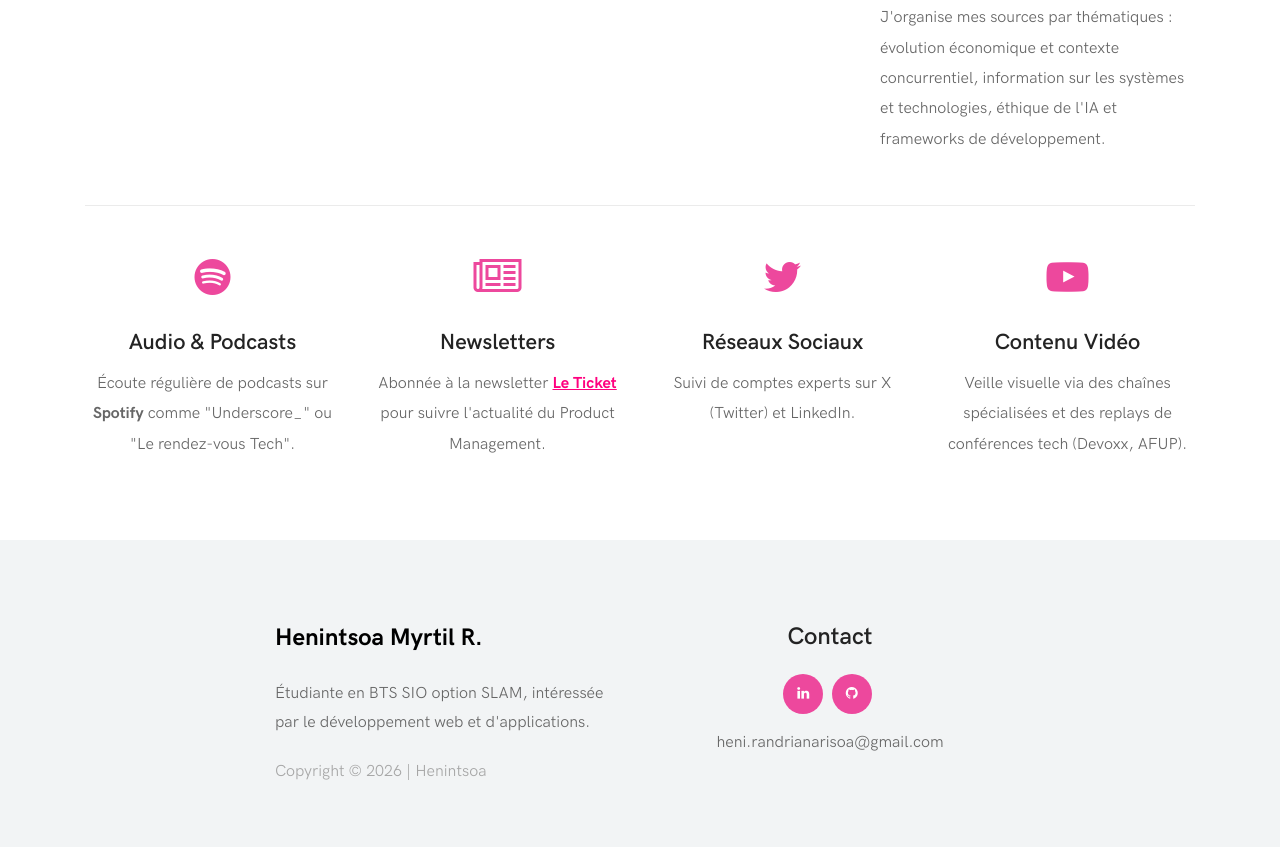
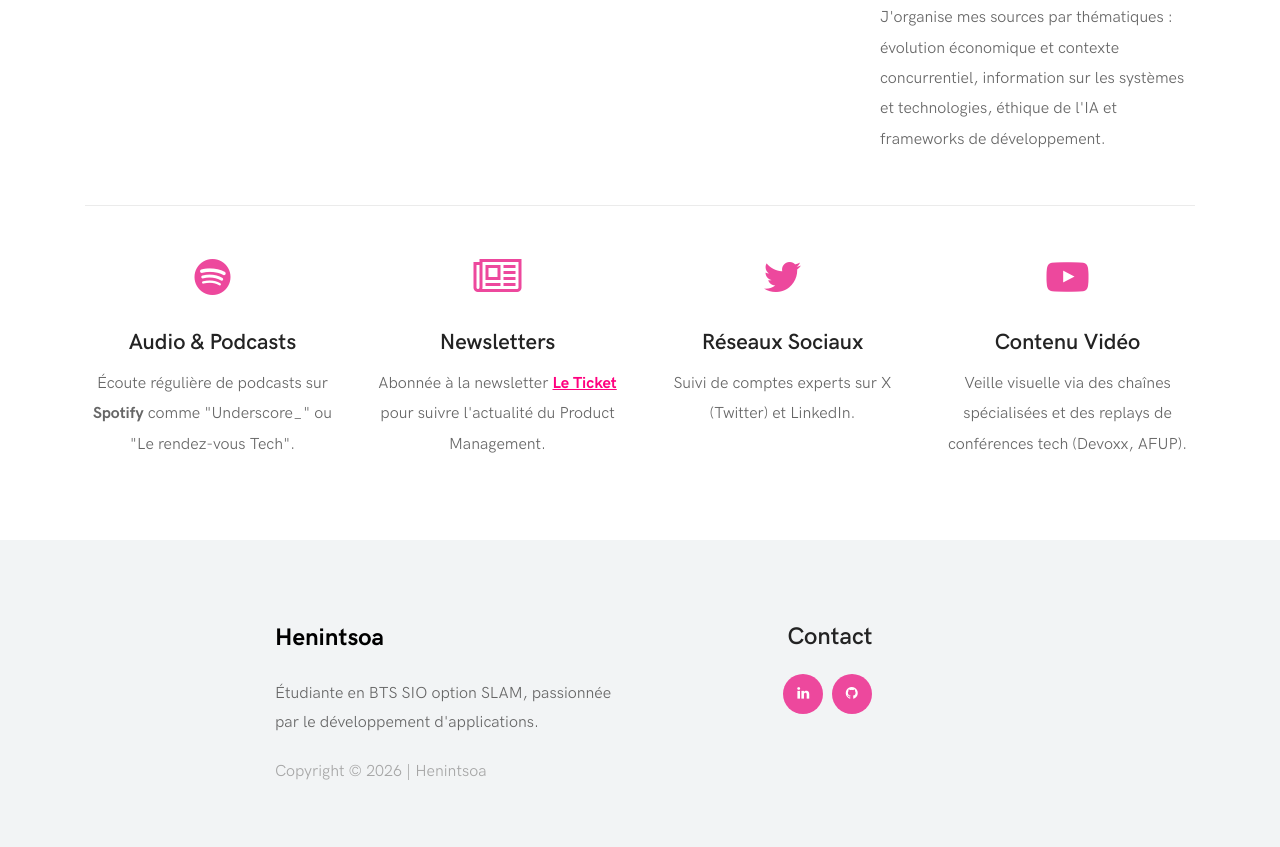
Before and after one commit to HenintsoaMyrtilR/portfolioTempMona, a website: page veille.html in a window 1280 px wide. Shown: the part 1220-2067 px from the top of the page. Drawn offline with Linux system fonts and the light colour scheme; files whose address does not match are found by name.

Commit message:
Modiication du footer

```diff
--- a/veille.html
+++ b/veille.html
@@ -19,7 +19,7 @@
 </head>
 
 <body>
-  <!-- Preloader -->
+
   <div id="preloader">
     <div class="wrapper">
       <div class="cssload-loader"></div>
@@ -75,7 +75,6 @@
     </div>
   </header>
 
-  <!-- ***** Welcome Area Start ***** -->
   <section class="welcome-area">
         <div class="welcome-content">
             <div class="main-bg-img bg-img" style="background-image: url(./img/bg-img/45.jpg); background-size: cover; background-position: center; height: 700px;">
@@ -95,9 +94,7 @@
             </div>
         </div>
   </section>
-  <!-- ***** Welcome Area End ***** -->
 
-  <!-- ***** About Us Area Start ***** -->
   <section class="mona-about-us-area mb-30 section-padding-80-0">
     <div class="container">
       <div class="row">
@@ -170,24 +167,19 @@
         </div>
 
   </section>
-  <!-- ***** About Us Area End ***** -->
 
-
-  <!-- ***** Footer Area Start ***** -->
   <footer class="footer-area section-padding-80-0">
       <div class="container">
           <div class="row justify-content-center">
-
               <div class="col-12 col-sm-6 col-lg-4">
                   <div class="single-footer-widget mb-60">
-                      <a href="index.html" class="d-block mb-4" style="font-weight: bold; font-size: 24px; color: #000;">Henintsoa Myrtil R.</a>
-                      <p>Étudiante en BTS SIO option SLAM, intéressée par le développement web et d'applications.</p>
+                      <a href="index.html" class="d-block mb-4" style="font-weight: bold; font-size: 24px; color: #000;">Henintsoa</a>
+                      <p>Étudiante en BTS SIO option SLAM, passionnée par le développement d'applications.</p>
                       <div class="copywrite-text">
                           <p>Copyright &copy; 2026 | Henintsoa</p>
                       </div>
                   </div>
               </div>
-
               <div class="col-12 col-sm-6 col-lg-4">
                   <div class="single-footer-widget mb-60 text-center">
                       <h4 class="widget-title">Contact</h4>
@@ -195,14 +187,11 @@
                           <a href="https://fr.linkedin.com/" class="linkedin" data-toggle="tooltip" title="LinkedIn" target="_blank"><i class="fa fa-linkedin"></i></a>
                           <a href="https://github.com/HenintsoaMyrtilR" class="github" data-toggle="tooltip" title="GitHub" target="_blank"><i class="fa fa-github"></i></a>
                       </div>
-                      <p style="margin-top: 15px;">heni.randrianarisoa@gmail.com</p>
                   </div>
               </div>
-
           </div>
       </div>
   </footer>
-  <!-- ***** Footer Area End ***** -->
 
   <!-- ******* All JS ******* -->
   <!-- jQuery js -->
```
Also changed, not shown: competences.html (+3 -11 lines), formation.html (+4 -12 lines), index.html (+1 -0 lines), mon-parcours.html (+3 -11 lines), projets.html (+3 -11 lines), tableau-competences.html (+4 -13 lines).
